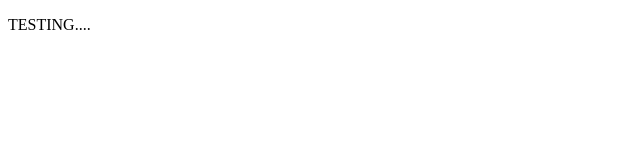
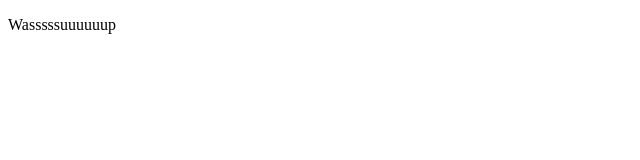
Before and after one commit to Chareesa/Dare2Dance-App, a website: page app/index.html in a window 1280 px wide. Shown: the full height of the page, 0-640 px from the left. Drawn offline with Linux system fonts and the light colour scheme.

Commit message:
express app works, audio does not

```diff
--- a/app/index.html
+++ b/app/index.html
@@ -6,7 +6,7 @@
 	<title>Dare2Dance</title>
 </head>
 <body>
-	<p>TESTING....</p>
+	<p>Wasssssuuuuuup</p>
 	<audio src="../audio/music.mp3" autoplay loop>
 
 	</audio>
--- a/server.js
+++ b/server.js
@@ -1,10 +1,8 @@
-/*jshint node:true*/
-'use strict';
 var express = require('express');
 var app = express();
 var port = process.env.PORT || 7856;
 
-app.use(express.static(__dirname + '/views'));
+app.use(express.static(__dirname + '/app'));
 
 app.listen(port);
 
```
Also changed, not shown: package.json (+1 -9 lines).
